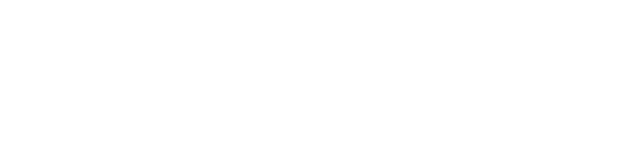
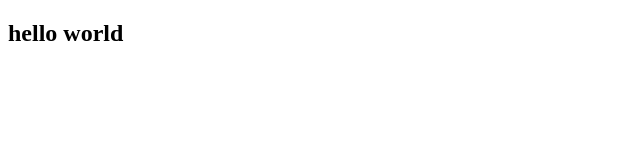
Before and after one commit to ngothien123/html-ses1, a plain HTML site: page index.html in a window 1280 px wide. Shown: the whole page, without its empty margins (0-640 px from the left). Drawn offline with Linux system fonts and the light colour scheme.

Commit message:
first commit

```diff
--- a/index.html
+++ b/index.html
@@ -2,8 +2,10 @@
 <html lang="en">
   <head>
     <meta charset="UTF-8" />
-    <meta name="viewport" content="width=device-width, initial-scale=1.0" />
-    <title>HTML-session1</title>
+    <meta name="viewport" content="width=, initial-scale=1.0" />
+    <title>Document</title>
   </head>
-  <body></body>
+  <body>
+    <h2>hello world</h2>
+  </body>
 </html>
```
